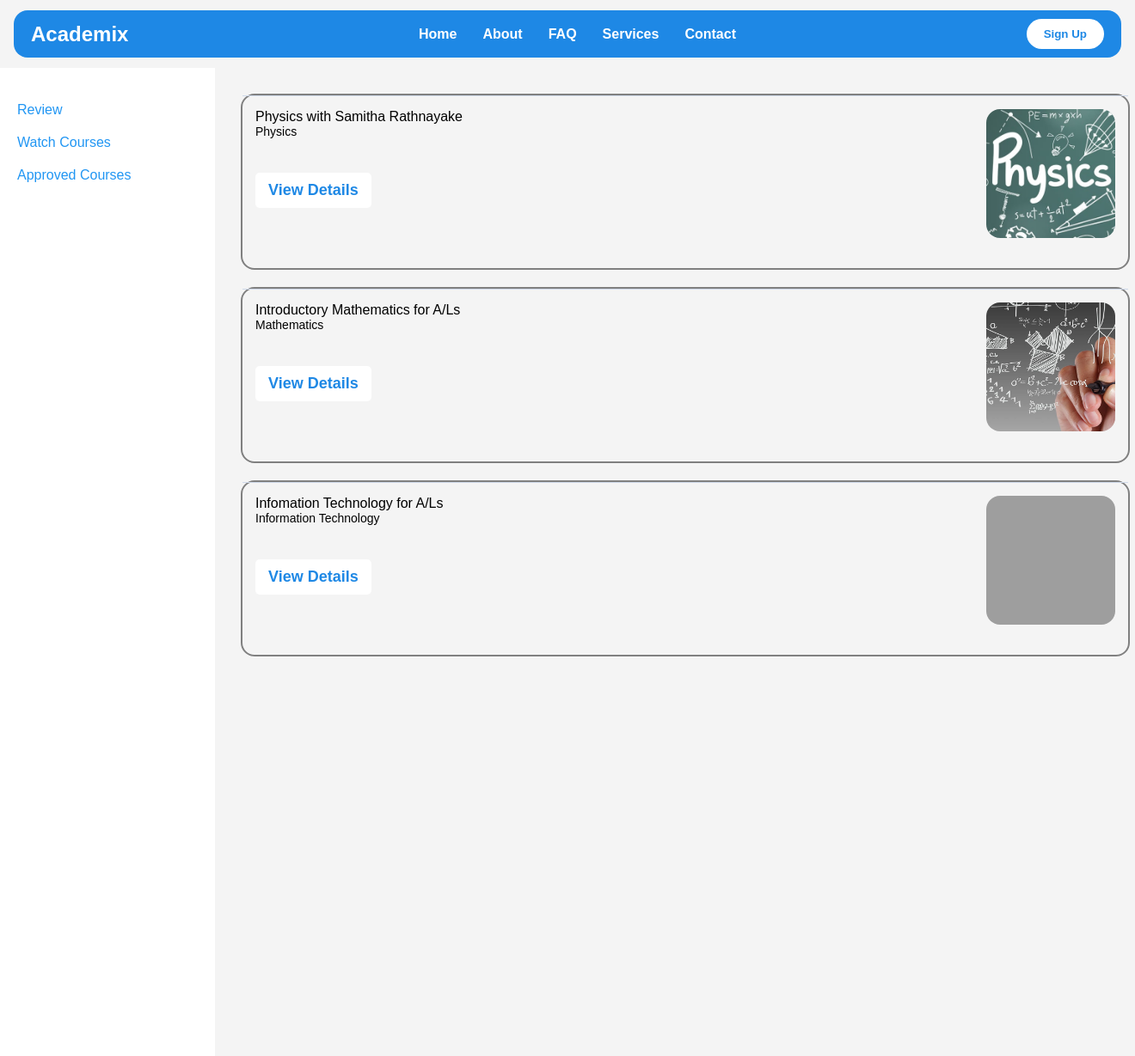
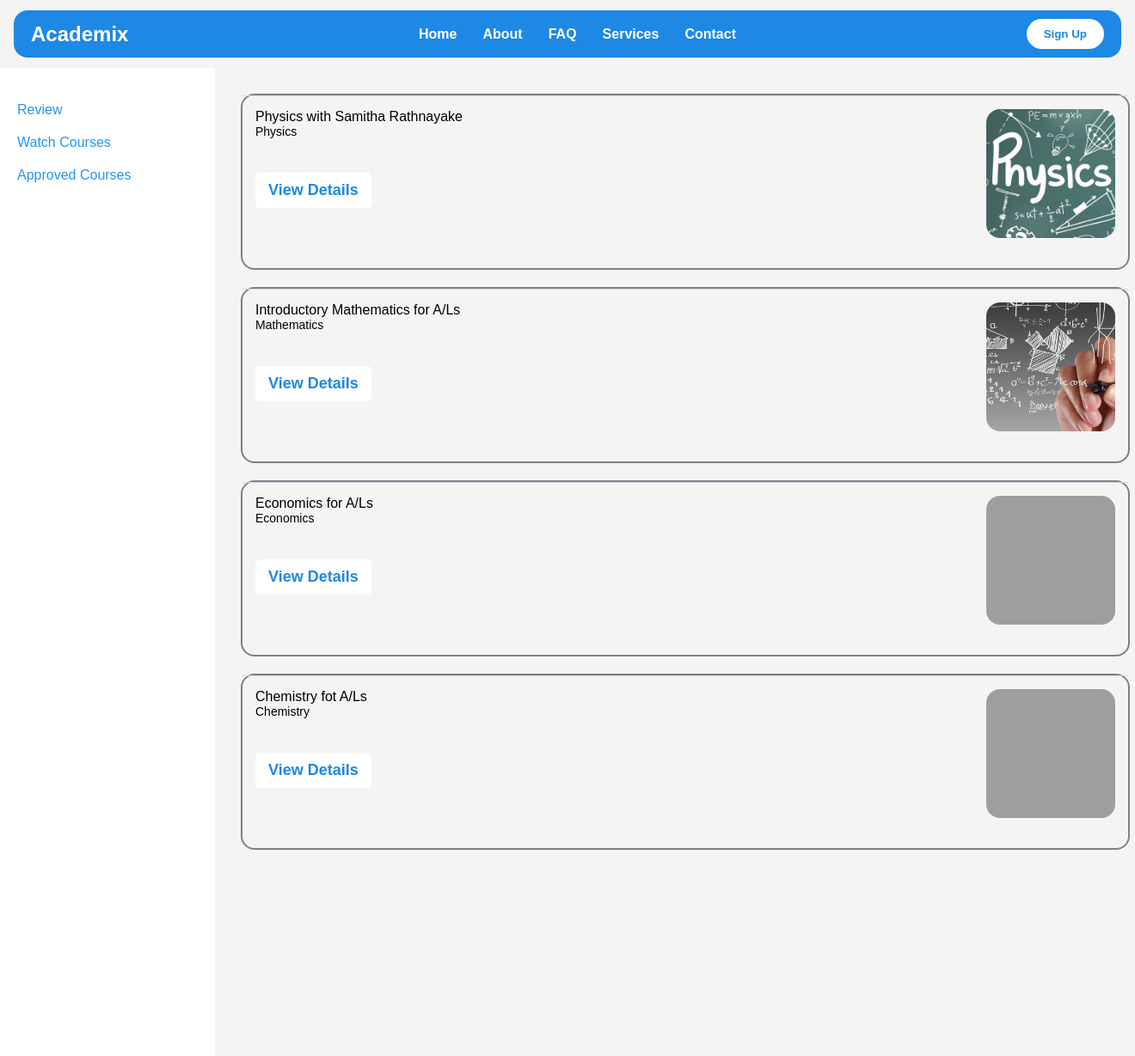
Before and after one commit to sathirak/sliit-y1-s1-iwt-assignment, a PHP site: page /approved-courses/index.php in a window 1320 px wide. Shown: the top 1229 px of the page at 86% size. Run offline with PHP 8.4, Linux system fonts and the light colour scheme; grey boxes are pictures that could not be loaded.

Commit message:
feat: add courses

```diff
--- a/approved-courses/index.php
+++ b/approved-courses/index.php
@@ -68,14 +68,29 @@
             <div class="course-item">
                 <div class="course-container">
                     <div>
-                        <p class="course-title">Infomation Technology for A/Ls</p>
-                        <p class="course-subject">Information Technology</p>
+                        <p class="course-title">Economics for A/Ls</p>
+                        <p class="course-subject">Economics</p>
                     </div>
 
                     <button class="view-details">View Details</button>
                 </div>
 
-                <img class="course-thumbnail" src="../assets/images/th.jpeg" alt="">
+                <img class="course-thumbnail" src="../assets/images/econ.jpeg" alt="">
+            </div>
+            </div>
+
+            <div class="course-box">
+            <div class="course-item">
+                <div class="course-container">
+                    <div>
+                        <p class="course-title">Chemistry fot A/Ls</p>
+                        <p class="course-subject">Chemistry</p>
+                    </div>
+
+                    <button class="view-details">View Details</button>
+                </div>
+
+                <img class="course-thumbnail" src="../assets/images/chem.jpeg" alt="">
             </div>
             </div>
 
```
